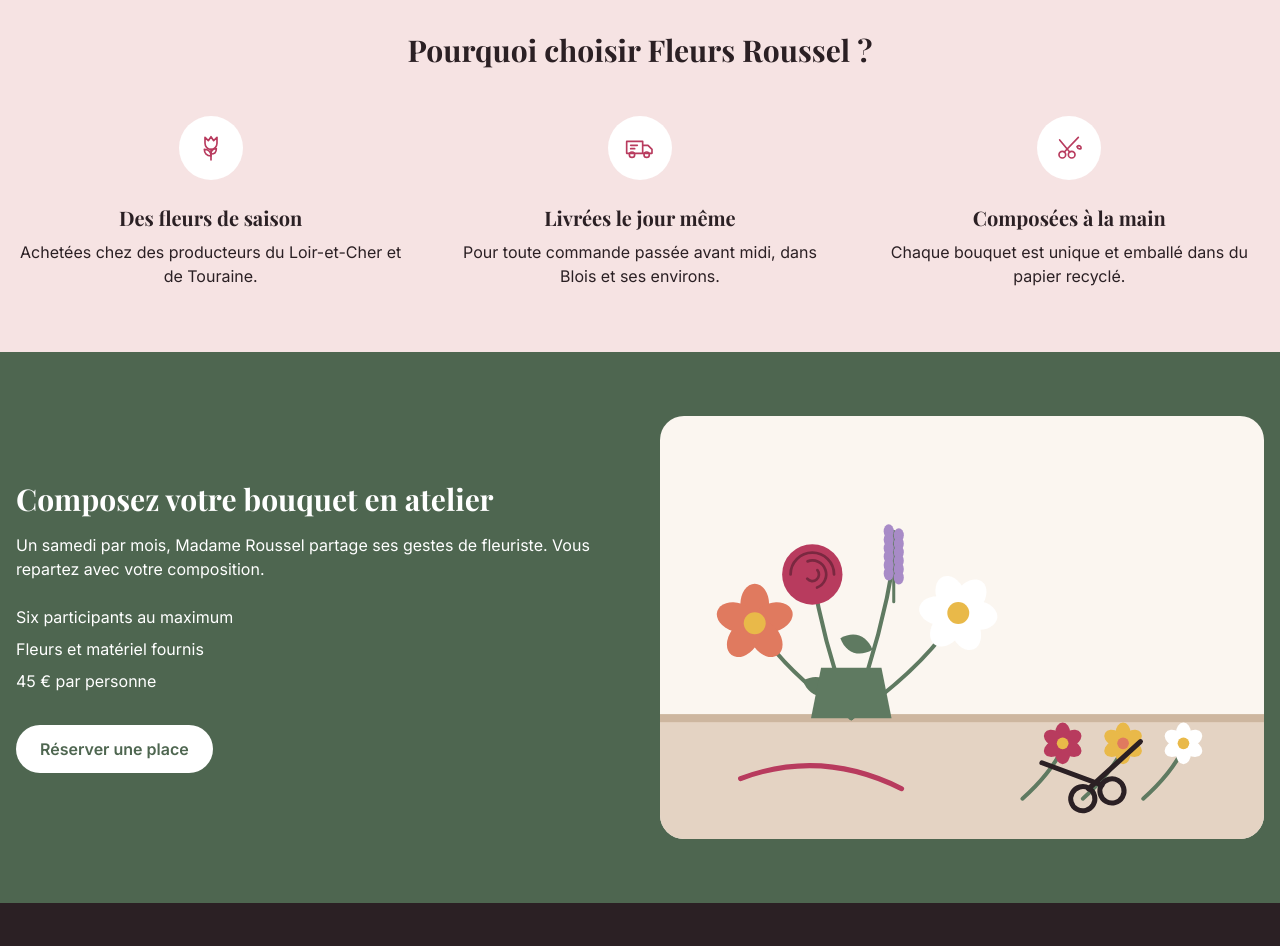
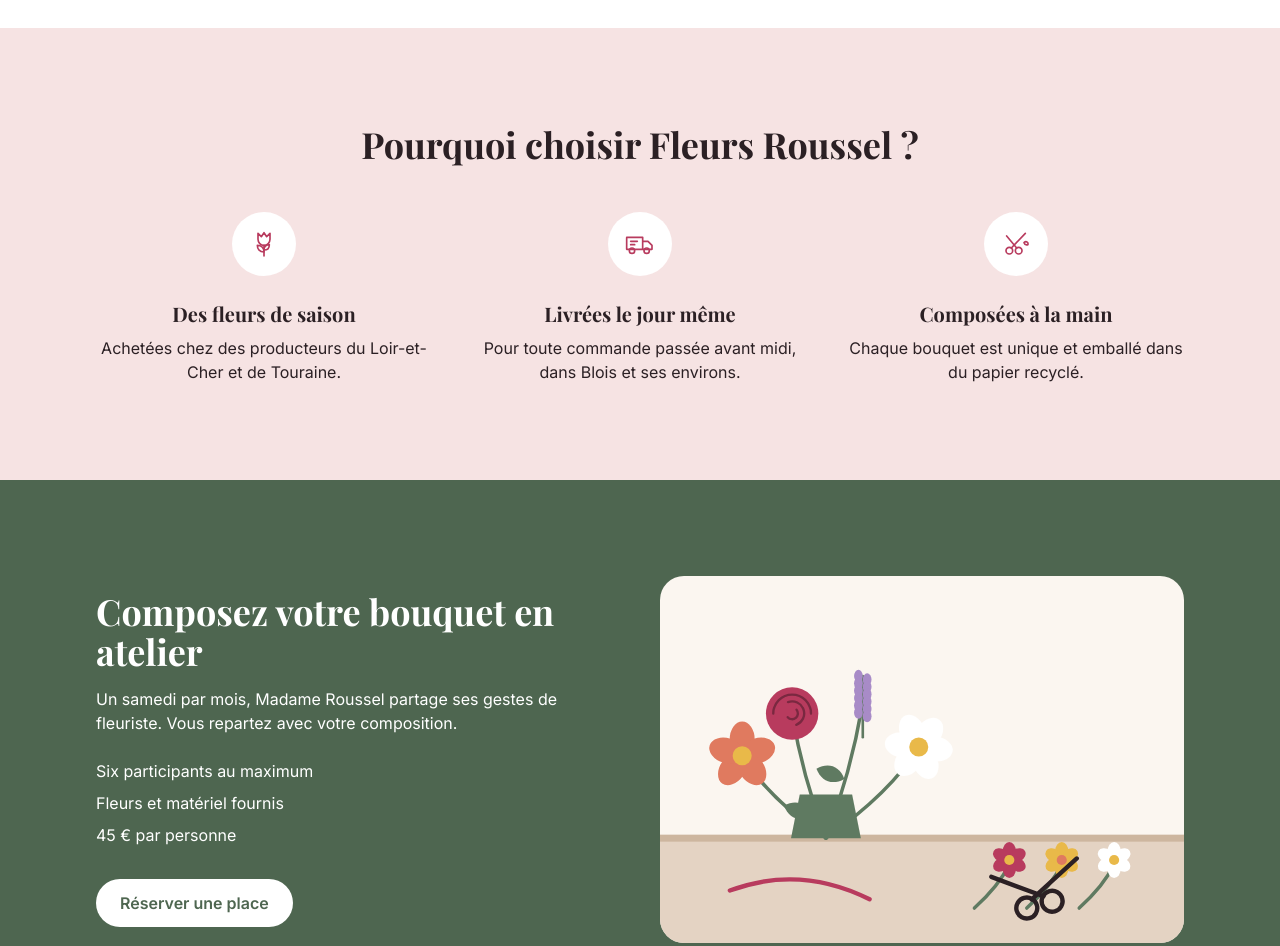
Before and after one commit to jexpire41-oss/accueil-roussel, a website: page index.html in a window 1280 px wide. Shown: the part 1580-2526 px from the top of the page. Drawn offline with Linux system fonts and the light colour scheme.

Commit message:
"Finition des marges du Figma"

```diff
--- a/index.html
+++ b/index.html
@@ -42,8 +42,8 @@
 </div>
 </section>
     <section id="bouquets" class="px-4 pb-16 mx-auto max-w-6xl md:px-8 md:pb-24">
-        <h2 class="text-3xl font-titre font-bold leading-9 pt-16 pb-4">Les bouquets de la semaine</h2>
-        <p class="text-base pb-10">Trois compositions renouvelées chaque lundi, en taille moyenne. Livraison possible le jour même à Blois.</p>
+        <h2 class="text-3xl font-titre font-bold leading-9 pt-16 pb-4 md:text-4xl md:leading-10 md:pt-24">Les bouquets de la semaine</h2>
+        <p class="text-base pb-10 max-w-2xl">Trois compositions renouvelées chaque lundi, en taille moyenne. Livraison possible le jour même à Blois.</p>
         <div class="flex flex-col gap-8 sm:grid sm:grid-cols-2 lg:grid-cols-3">
             <article class="bg-creme rounded-2xl shadow-sm overflow-hidden hover:shadow-lg">
                 <img src="images/bouquet-marche.svg" alt="bouquet de fleurs avec une lavande" class="w-full aspect-4/3 object-cover">
@@ -80,8 +80,9 @@
             </article>
         </div>
     </section>
-    <section class="bg-petale py-16 px-4 text-center">
-        <h2 class="text-3xl font-titre font-bold pb-12">Pourquoi choisir Fleurs Roussel ?</h2>
+    <section class="bg-petale py-16 md:py-24 text-center">
+        <div class="mx-auto max-w-6xl px-4 md:px-8">
+        <h2 class="text-3xl font-titre font-bold pb-12 md:text-4xl">Pourquoi choisir Fleurs Roussel ?</h2>
         <ul class="flex flex-col gap-10 md:flex-row">
             <li class="md:flex-1">
                 <img src="images/icone-saison.svg" alt="" class="bg-blanc w-16 h-16 rounded-full mx-auto p-4">
@@ -99,13 +100,15 @@
                 <p class="pt-2">Chaque bouquet est unique et emballé dans du papier recyclé.</p>
             </li>
         </ul>
+        </div>
     </section>
-<section id="atelier" class="bg-sauge text-blanc px-4 pt-16 pb-16 flex flex-col gap-10 md:flex-row-reverse md:items-center">
+<section id="atelier" class="bg-sauge text-blanc py-16 md:py-24">
+<div class="mx-auto max-w-6xl flex flex-col gap-10 px-4 md:flex-row-reverse md:items-center md:px-8">
     <div class="md:flex-1">
             <img src="images/atelier.svg" alt="Atelier avec bouquets et fleurs coupées" class="rounded-3xl w-full">
     </div>
     <div class="md:flex-1">
-        <h2 class="text-3xl font-titre font-bold leading-9 pb-4">Composez votre bouquet en atelier</h2>
+        <h2 class="text-3xl font-titre font-bold leading-9 pb-4 md:text-4xl md:leading-10">Composez votre bouquet en atelier</h2>
         <p class="pb-6">Un samedi par mois, Madame Roussel partage ses gestes de fleuriste. Vous repartez avec votre composition.</p>
         <ul class="flex flex-col gap-2 pb-8">
             <li>
@@ -120,6 +123,7 @@
         </ul>
         <a href="#contact" class="bg-blanc inline-block rounded-full px-6 py-3 text-sauge font-semibold hover:bg-creme focus-visible:outline-2 focus-visible:outline-offset-2 focus-visible:outline-blanc">Réserver une place</a>
     </div>
+</div>
 </section>
 </main>
 <footer id="contact" class="bg-encre text-creme">
```
Also changed, not shown: README.md, dist/output.css.
